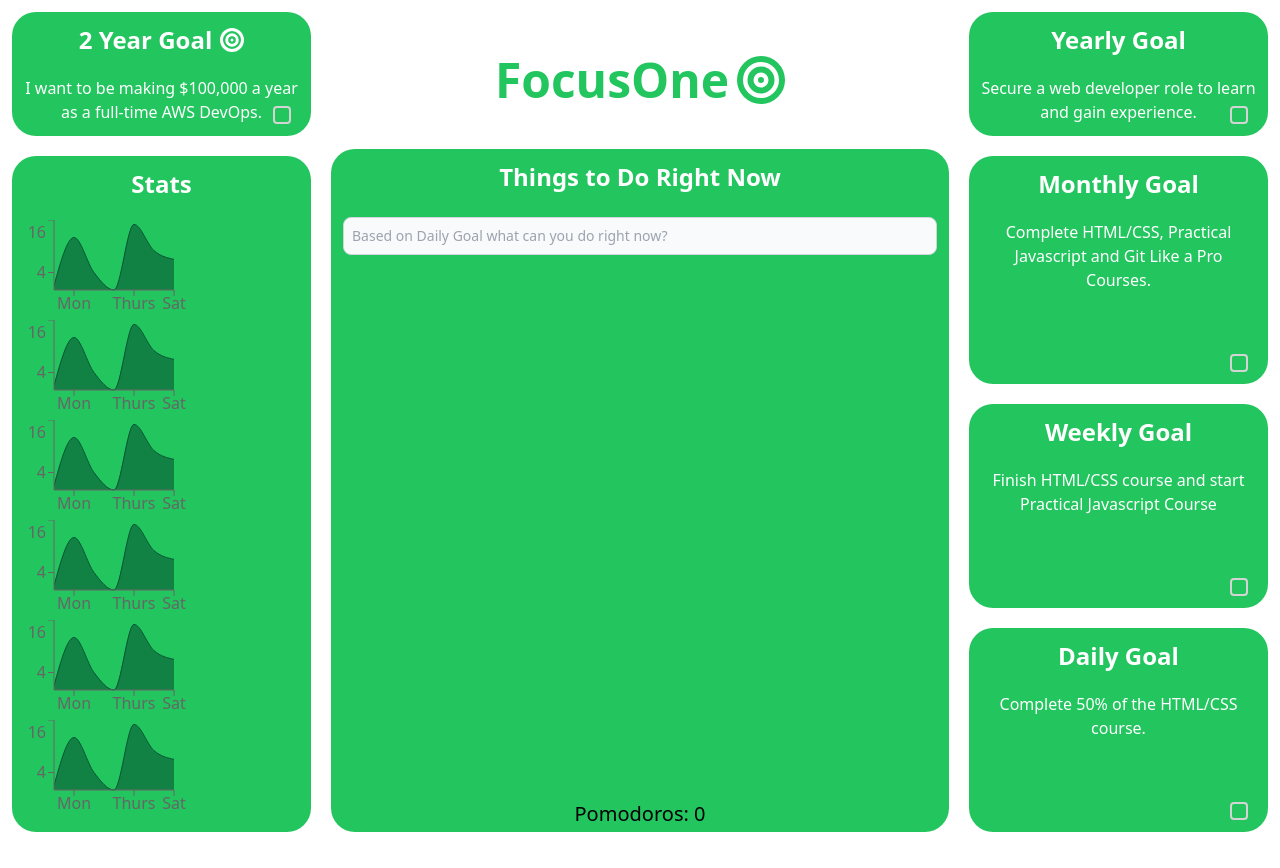
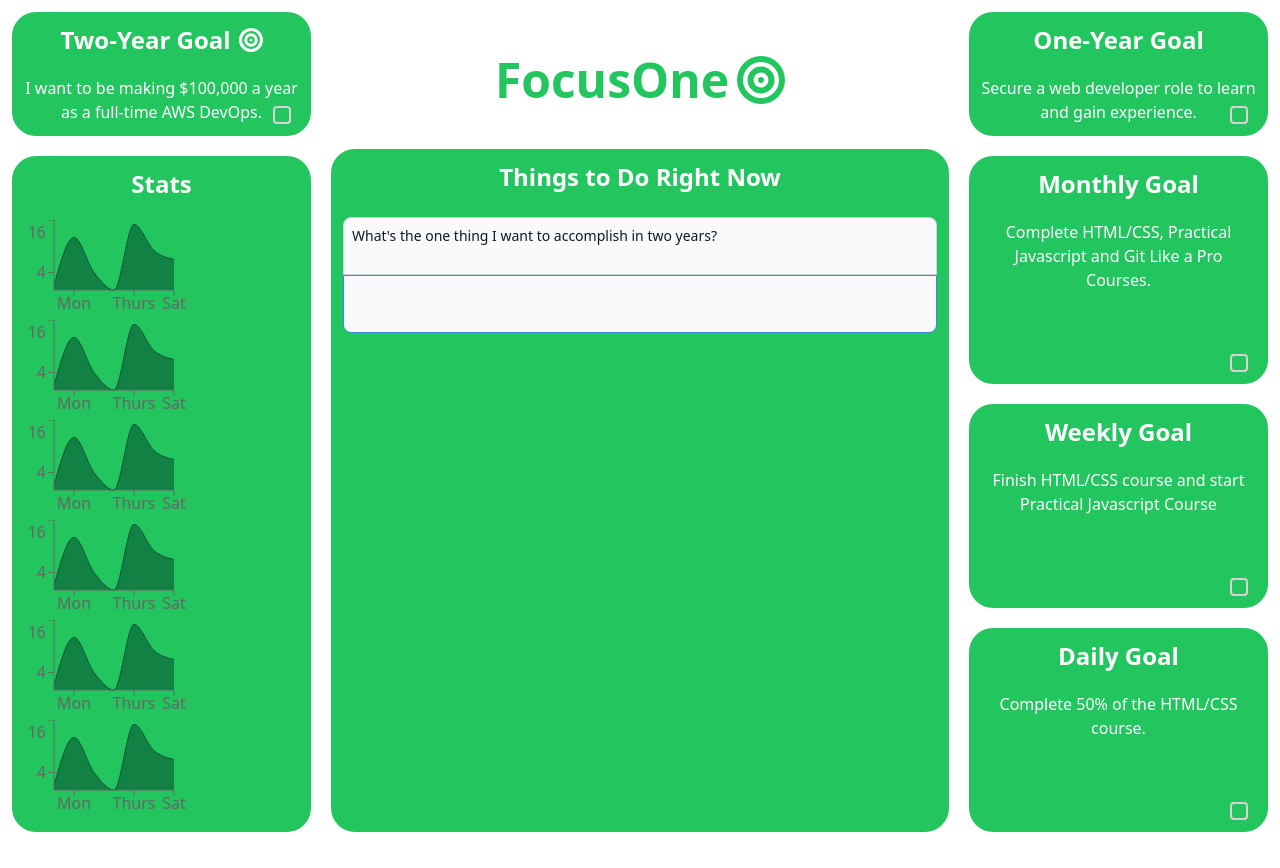
Before and after one commit to aizhuxue007/basic-goal-tracker, a React (Vite) app: page / in a window 1280 px wide. After the commit the page ends 840 px from the top, so only its background shows below. Built offline with nearby package versions, Linux system fonts and the light colour scheme.

Commit message:
cleaned GridLayout

```diff
--- a/src/App.jsx
+++ b/src/App.jsx
@@ -46,7 +46,6 @@ function App() {
   return (
     <>
       <GridLayout showModal={showModal}/>
-      <h1 className="text-center text-xl mb-10">{`Pomodoros: ${pomodoroCount}`}</h1>
       <Modal
         isOpen={isOpenModal}
         onRequestClose={closeModal}
--- /dev/null
+++ b/src/components/AppTitle.jsx
@@ -0,0 +1,19 @@
+import React from "react";
+import { faBullseye } from "@fortawesome/free-solid-svg-icons";
+import { library } from "@fortawesome/fontawesome-svg-core";
+import { FontAwesomeIcon } from "@fortawesome/react-fontawesome";
+
+const AppTitle = () => {
+  library.add(faBullseye);
+
+  return (
+    <div className="title-container flex h-1/6 w-full items-center justify-center bg-white p-3">
+      <div className="title text-5xl font-bold text-green-500">
+        FocusOne
+        <FontAwesomeIcon icon={faBullseye} className="pl-2" />
+      </div>
+    </div>
+  );
+};
+
+export default AppTitle;
--- a/src/components/GridItem.jsx
+++ b/src/components/GridItem.jsx
@@ -3,15 +3,16 @@ import { faBullseye } from "@fortawesome/free-solid-svg-icons";
 import { library } from "@fortawesome/fontawesome-svg-core";
 import { FontAwesomeIcon } from "@fortawesome/react-fontawesome";
 
-const GridItem = ({ title, gridProps, input, font, children }) => {
+const GridItem = ({ title, gridProps, input, font, hTagRef, children }) => {
   let tailWindClasses = `grid-item p-2 ${gridProps}`;
+  library.add(faBullseye)
   return (
     <>
       <div className={`${tailWindClasses}`}>
         <div
           className={`item-container relative w-full h-full rounded-3xl bg-green-500 p-3 text-white`}
         >
-          <h1 className="text-2xl font-bold text-center">
+          <h1 ref={hTagRef} className="text-2xl font-bold text-center">
             {title}
             {font ? (
               <span>
--- a/src/components/GridLayout.jsx
+++ b/src/components/GridLayout.jsx
@@ -1,24 +1,36 @@
-import { useState, useRef } from "react";
-import { faBullseye } from "@fortawesome/free-solid-svg-icons";
-import { library } from "@fortawesome/fontawesome-svg-core";
-import { FontAwesomeIcon } from "@fortawesome/react-fontawesome";
-import GridItem from ".//GridItem";
+import { useState, useRef, useEffect } from "react";
+
+import GridItem from "./GridItem";
+import MainGrid from "./MainGrid";
 import Todos from "./Todos";
-import "react-clock/dist/Clock.css";
-import RenderAreaChart from "./RenderAreaChart";
+import MainInput from "./MainInput";
+import RenderAreaCharts from "./RenderAreaCharts";
 
 const GridLayout = ({ showModal }) => {
+  const hTagRefs = useRef([])
+
+  const [todos, setTodos] = useState([]);
+
+  useEffect(() => {
+    // Try to understand code!
+    hTagRefs.current = hTagRefs.current.slice(0, goalsToRender.length);
+    console.log(hTagRefs)
+  }, [])
+
   let goals = [
     {
       time: "Two-Year Goal",
       question: "What's the one thing I want to accomplish in two years?",
       input: "I want to be making $100,000 a year as a full-time AWS DevOps.",
+      font: true
     },
     {
       time: "One-Year Goal",
       question:
         "Based on my Two Year Goal, what's the one thing I can do this year?",
       input: "Secure a web developer role to learn and gain experience.",
+      font: false
+
     },
     {
       time: "Monthly Goal",
@@ -26,42 +38,31 @@ const GridLayout = ({ showModal }) => {
         "Based on my One Year Goal, what's the one thing I can do this month?",
       input:
         "Complete HTML/CSS, Practical Javascript and Git Like a Pro Courses.",
+        font: false
     },
     {
       time: "Weekly Goal",
       question:
         "Based on my Monthly Goal, what's the one thing I can do this week?",
       input: "Finish HTML/CSS course and start Practical Javascript Course",
+      font: false
     },
     {
       time: "Daily Goal",
       question: "Based on my Weekly Goal, what's the one thing I can do today?",
       input: "Complete 50% of the HTML/CSS course.",
+      font: false
     },
     {
       time: "Right Now",
       question:
         "Based on my Daily Goal, what's the one thing I can do right now?",
       input: "Continue on the CSS course and code along.",
+      font: false
     },
   ];
-  library.add(faBullseye);
+  let goalsToRender = goals.slice(0, -1)
 
-  const todoInput = useRef(null);
-  const [mainInput, setMainInput] = useState("");
-  const [todos, setTodos] = useState([]);
-
-  const handleEnterKeyPressed = (event) => {
-    if (event.key === "Enter") {
-      const newTodo = { id: todos.length + 1, name: mainInput };
-      setTodos([...todos, newTodo]);
-      setMainInput("");
-    }
-  };
-
-  const handleInputChange = (event) => {
-    setMainInput(event.target.value);
-  };
 
   const handleEditTodo = (id, updatedName) => {
     const updatedTodos = todos.map((todo) => {
@@ -78,48 +79,35 @@ const GridLayout = ({ showModal }) => {
     setTodos(updatedTodos);
   };
 
-  const closeModal = () => {
-    setIsOpenModal(false);
-  };
-
   return (
     <>
       <div
         className="grid w-full grid-cols-4 justify-items-stretch gap-1 p-1"
         style={{ height: "100dvh" }}
       >
-        <GridItem
-          title={"2 Year Goal"}
-          input={goals[0].input}
-          font={true}
-        ></GridItem>
-        <div className="grid-item-2 col-span-2 row-span-4 p-2">
-          <div className="item-container h-full w-full rounded-3xl">
-            <div className="title-container flex h-1/6 w-full items-center justify-center bg-white p-3">
-              <div className="title text-5xl font-bold text-green-500">
-                FocusOne
-                <FontAwesomeIcon icon={faBullseye} className="pl-2" />
-              </div>
-            </div>
-            <div className="interactive h-5/6 w-full rounded-3xl bg-green-500 text-white p-3">
+        {goalsToRender.map((goal, index) =>
+            <GridItem
+              key={index}
+              title={goal.time}
+              input={goal.input}
+              font={goal.font}
+              hTagRef={(ref) => hTagRefs.current[index] = ref}
+            />
+        )}
+
+        <MainGrid>
+          <div className="interactive h-5/6 w-full rounded-3xl bg-green-500 text-white p-3">
               <h1 className="right-now__title  text-2xl font-bold text-center">
                 Things to Do Right Now
               </h1>
+
               <div className="my-6">
-                <label
-                  htmlFor="goal-input"
-                  className="block mb-2 text-sm font-medium text-white"
-                ></label>
-                <input
-                  type="text"
-                  ref={todoInput}
-                  value={mainInput}
-                  onChange={handleInputChange}
-                  onKeyDown={handleEnterKeyPressed}
-                  placeholder="Based on Daily Goal what can you do right now?"
-                  id="rightnow-goal-input"
-                  className="bg-gray-50 border border-gray-300 text-gray-900 text-sm rounded-lg focus:none focus:border-blue-500 block w-full p-2 dark:bg-green-600 dark:border-none dark:placeholder-gray-200 dark:text-white dark:focus:ring-green-500 dark:focus:border-green-500"
+                <MainInput
+                  prompts={goals.map(goal => goal.question)}
+                  todos={todos}
+                  setTodos={setTodos}
                 />
+
                 <Todos
                   todos={todos}
                   onEditTodo={handleEditTodo}
@@ -128,21 +116,14 @@ const GridLayout = ({ showModal }) => {
                 />
               </div>
             </div>
-          </div>
-        </div>
+        </MainGrid>
 
-        <GridItem title={"Yearly Goal"} input={goals[1].input} />
-        <GridItem title={"Stats"} gridProps={"row-start-2 row-span-3"}>
-          <RenderAreaChart />
-          <RenderAreaChart />
-          <RenderAreaChart />
-          <RenderAreaChart />
-          <RenderAreaChart />
-          <RenderAreaChart />
+
+        <GridItem title={"Stats"}
+          gridProps={"row-start-2 row-span-3"}>
+          <RenderAreaCharts />
         </GridItem>
-        <GridItem title={"Monthly Goal"} input={goals[2].input} />
-        <GridItem title={"Weekly Goal"} input={goals[3].input} />
-        <GridItem title={"Daily Goal"} input={goals[4].input} />
+
       </div>
     </>
   );
--- /dev/null
+++ b/src/components/MainGrid.jsx
@@ -0,0 +1,15 @@
+import React from 'react'
+import AppTitle from "./AppTitle";
+
+const MainGrid = ({ children }) => {
+  return (
+    <div className="main-grid-item col-start-2 col-span-2 row-start-1 row-span-4 p-2">
+          <div className="item-container h-full w-full rounded-3xl">
+            <AppTitle />
+            {children}
+          </div>
+        </div>
+  )
+}
+
+export default MainGrid
--- /dev/null
+++ b/src/components/MainInput.jsx
@@ -0,0 +1,72 @@
+import { React, useState, useRef, useEffect } from "react";
+
+const MainInput = ({ prompts, todos, setTodos }) => {
+  const todoInput = useRef(null);
+
+  const [displayText, setDisplayText] = useState("");
+  const [mainInput, setMainInput] = useState("");
+  const [promptIndex, setPromptIndex] = useState(0);
+
+  useEffect(() => {
+    setDisplayText(prompts[0]);
+  }, []);
+
+  useEffect(() => {
+    setDisplayText(prompts[promptIndex]);
+  }, [promptIndex]);
+
+  const handleEnterKeyPressed = (event) => {
+    if (event.keyCode === 13) {
+      if (mainInput.trim() !== "") {
+        addNewTodo();
+        resetMainInput();
+      }
+      setPromptIndex((prevPromptIndex) =>
+        prevPromptIndex < prompts.length - 1 ? prevPromptIndex + 1 : 0
+      );
+      nextQuestionForDisplayInput();
+    }
+  };
+
+  const nextQuestionForDisplayInput = () => {
+    setDisplayText(prompts[promptIndex]);
+  };
+
+  const addNewTodo = () => {
+    const newTodo = { id: todos.length + 1, name: mainInput };
+    setTodos([...todos, newTodo]);
+  };
+
+  const resetMainInput = () => {
+    setMainInput("");
+  };
+
+  const handleInputChange = (event) => {
+    setMainInput(event.target.value);
+  };
+
+  return (
+    <div>
+      <textarea
+        type="text"
+        value={displayText}
+        id="main-display-area"
+        className="resize-none bg-gray-50 border border-gray-300 text-gray-900 text-sm rounded-t-lg focus:none focus:border-blue-500 block w-full p-2 dark:bg-green-600 dark:border-none dark:placeholder-gray-200 dark:text-white dark:focus:ring-green-500 dark:focus:border-green-500"
+        rows={2}
+        readOnly
+      />
+      <textarea
+        type="text"
+        ref={todoInput}
+        onChange={handleInputChange}
+        value={mainInput}
+        onKeyDown={handleEnterKeyPressed}
+        id="main-text-area"
+        className="resize-none bg-gray-50 border border-gray-300 text-gray-900 text-sm rounded-b-lg focus:none focus:border-blue-500 block w-full p-2 dark:bg-green-600 dark:border-none dark:text-white dark:focus:ring-green-500 dark:focus:border-green-500"
+        autoFocus
+      />
+    </div>
+  );
+};
+
+export default MainInput;
--- a/src/components/RenderAreaChart.jsx
+++ b/src/components/RenderAreaChart.jsx
@@ -2,7 +2,6 @@ import React from "react";
 import {
   AreaChart,
   Area,
-  CartesianGrid,
   XAxis,
   YAxis,
 } from "recharts";
--- /dev/null
+++ b/src/components/RenderAreaCharts.jsx
@@ -0,0 +1,17 @@
+import React from 'react'
+import RenderAreaChart from "./RenderAreaChart";
+
+const RenderAreaCharts = () => {
+  return (
+    <div>
+        <RenderAreaChart />
+          <RenderAreaChart />
+          <RenderAreaChart />
+          <RenderAreaChart />
+          <RenderAreaChart />
+          <RenderAreaChart />
+    </div>
+  )
+}
+
+export default RenderAreaCharts
```
Also changed, not shown: src/components/Todo.jsx (+3 -5 lines).
